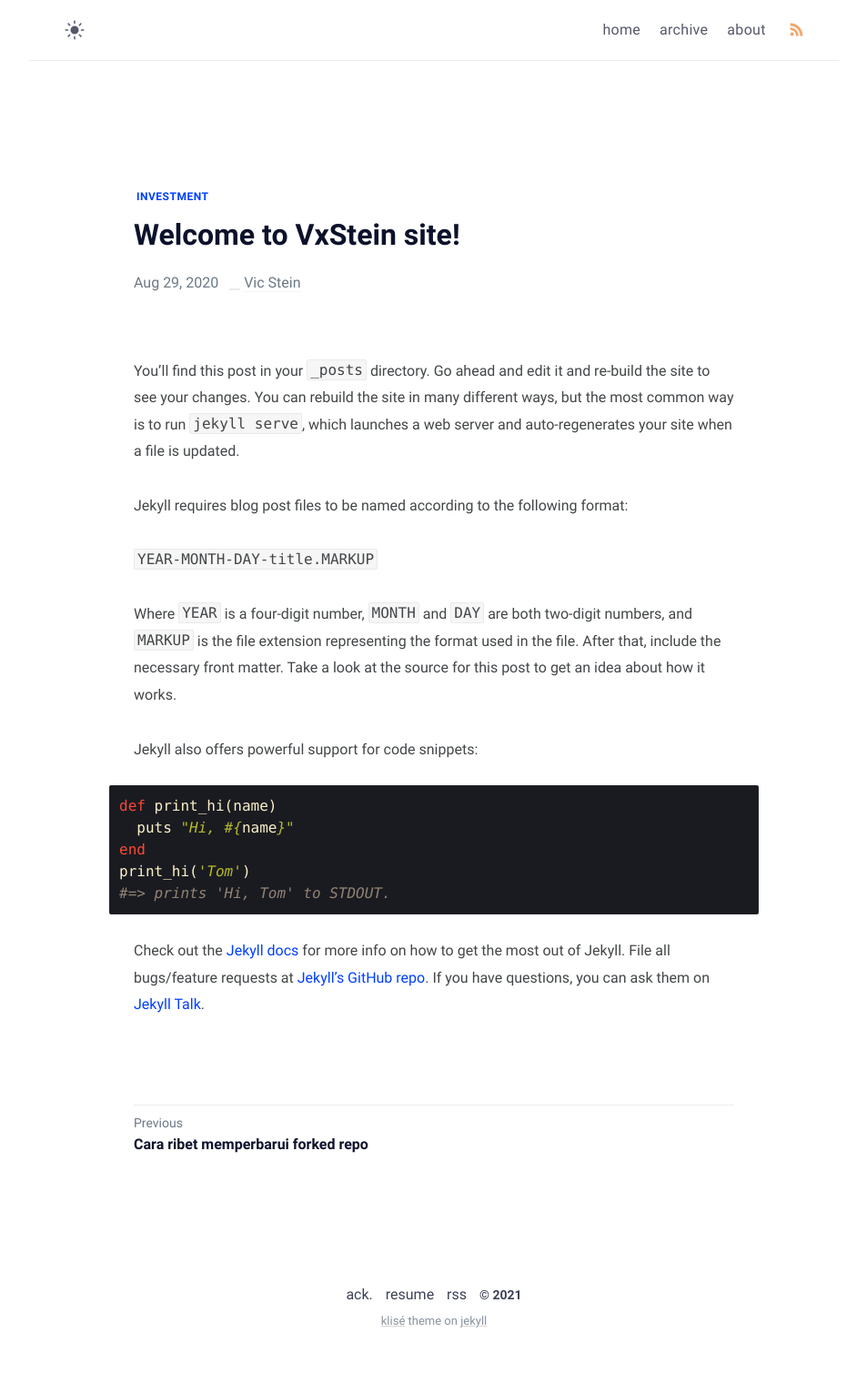
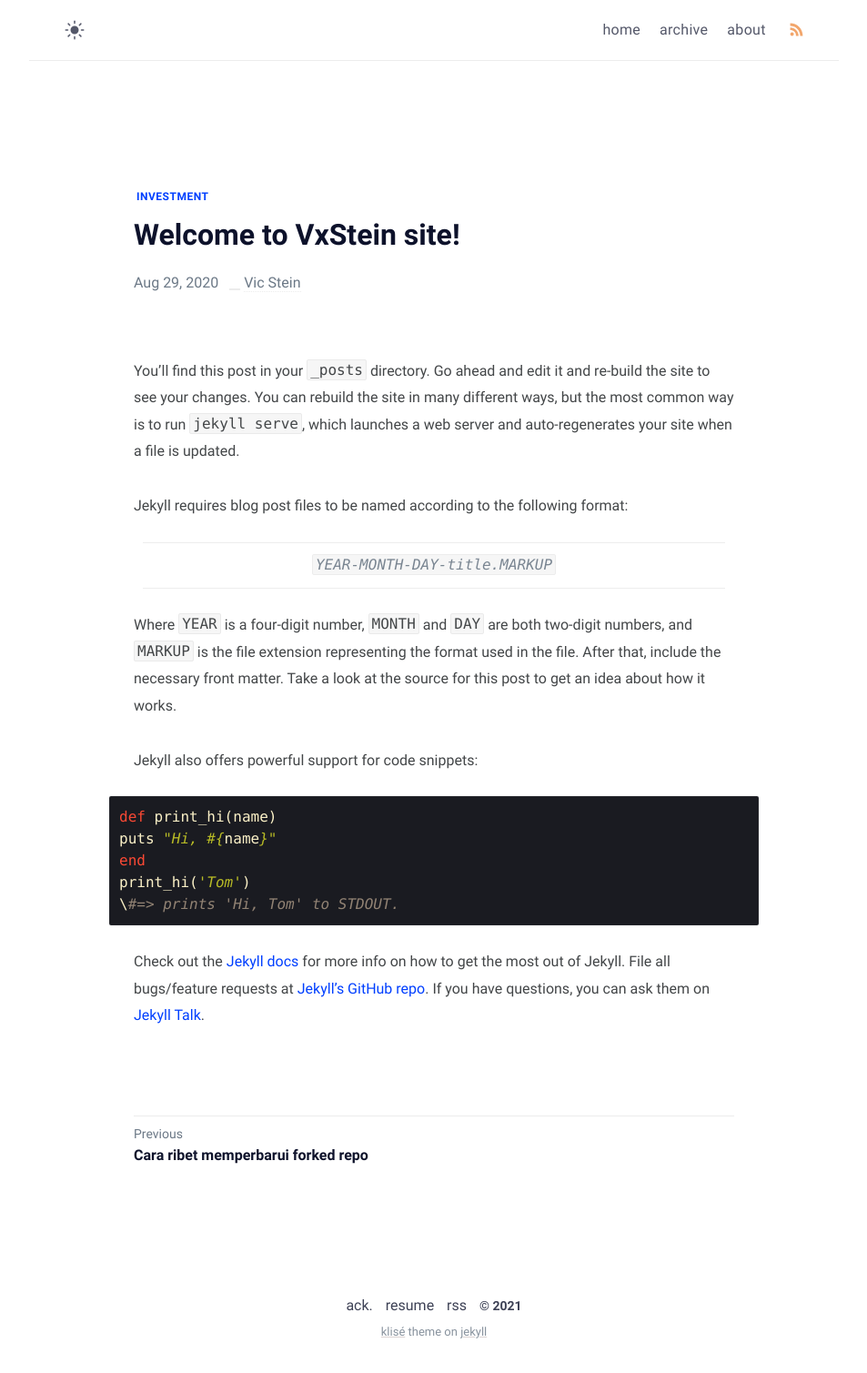
Before and after one commit to vxstein/vxstein.github.io, a Jekyll site: the page built from _posts/welcome-to-jekyll/2020-08-29-welcome-to-jekyll.md, in a window 1280 px wide. Shown: the whole page at 91% size, without its empty margins (163-1116 px from the left). Built offline with Jekyll 4.4.1, drawn with Linux system fonts in a browser that asks for light colours.

```diff
--- a/_posts/welcome-to-jekyll/2020-08-29-welcome-to-jekyll.md
+++ b/_posts/welcome-to-jekyll/2020-08-29-welcome-to-jekyll.md
@@ -10,7 +10,7 @@ You’ll find this post in your `_posts` directory. Go ahead and edit it and re-
 
 Jekyll requires blog post files to be named according to the following format:
 
-`YEAR-MONTH-DAY-title.MARKUP`
+> `YEAR-MONTH-DAY-title.MARKUP`
 
 Where `YEAR` is a four-digit number, `MONTH` and `DAY` are both two-digit numbers, and `MARKUP` is the file extension representing the format used in the file. After that, include the necessary front matter. Take a look at the source for this post to get an idea about how it works.
 
@@ -18,14 +18,16 @@ Jekyll also offers powerful support for code snippets:
 
 {% highlight ruby %}
 def print_hi(name)
-  puts "Hi, #{name}"
+puts "Hi, #{name}"
 end
 print_hi('Tom')
-#=> prints 'Hi, Tom' to STDOUT.
+\#=> prints 'Hi, Tom' to STDOUT.
 {% endhighlight %}
 
 Check out the [Jekyll docs][jekyll-docs] for more info on how to get the most out of Jekyll. File all bugs/feature requests at [Jekyll’s GitHub repo][jekyll-gh]. If you have questions, you can ask them on [Jekyll Talk][jekyll-talk].
 
 [jekyll-docs]: https://jekyllrb.com/docs/home
-[jekyll-gh]:   https://github.com/jekyll/jekyll
+
+[jekyll-gh]: https://github.com/jekyll/jekyll
+
 [jekyll-talk]: https://talk.jekyllrb.com/
```
